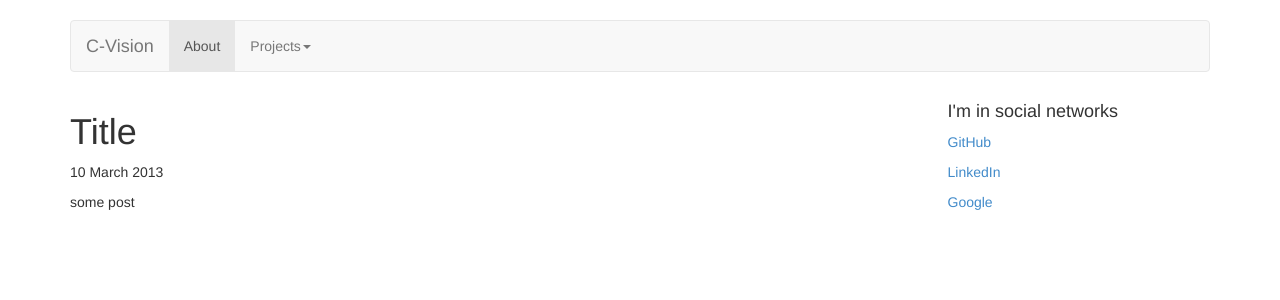
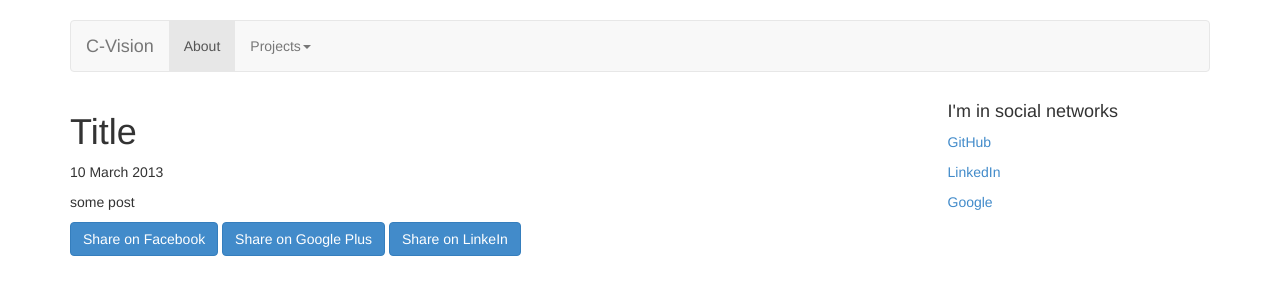
Before and after one commit to Kolkir/kolkir.github.io, a Jekyll site: the page built from _posts/2013-03-10-post2.md, in a window 1280 px wide. Shown: the top 300 px of the page. Built offline with Jekyll 4.4.1, drawn with Linux system fonts in a browser that asks for light colours; nearby versions of some CDN libraries.

Commit message:
add share buttons

```diff
--- a/_layouts/post.html
+++ b/_layouts/post.html
@@ -5,6 +5,38 @@
         <h1>{{ page.title }}</h1>
         <p class="muted">{{ page.date | date_to_long_string }}</p>
         {{ content }}
+
+
+		<a class="btn btn-primary" href="#"
+		  onclick="
+		    window.open(
+		      'https://www.facebook.com/sharer/sharer.php?u='+encodeURIComponent('{{ site.url }}{{ page.url }}'),
+		      'facebook-share-dialog',
+		      'width=626,height=436');
+		    return false;">
+		  Share on Facebook
+		</a>
+
+		<a class="btn btn-primary" href="#"
+		  onclick="
+		    window.open(
+		      'https://plus.google.com/share?url='+encodeURIComponent('{{ site.url }}{{ page.url }}'),
+		      'facebook-share-dialog',
+		      'width=626,height=436');
+		    return false;">
+		  Share on Google Plus
+		</a>
+
+		<a class="btn btn-primary" href="#"
+		  onclick="
+		    window.open(
+		      'http://www.linkedin.com/shareArticle?mini=true&url='+encodeURIComponent('{{ site.url }}{{ page.url }}'),
+		      'facebook-share-dialog',
+		      'width=626,height=436');
+		    return false;">
+		  Share on LinkeIn
+		</a>
+
     </div>
     <div class="col-md-3">
         {% include sidebar.html %}
```
